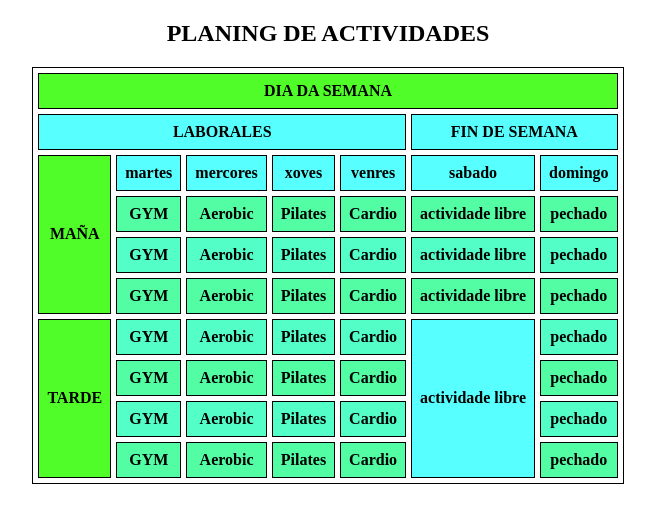
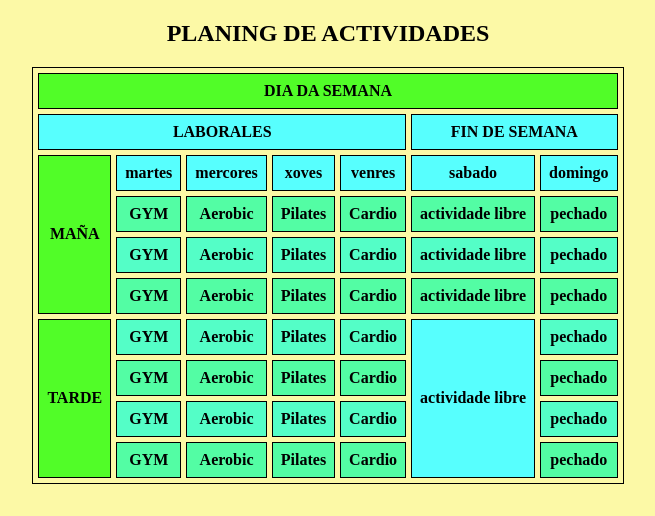
Before and after one commit to Ciclo-DAW/LIMA, a plain HTML site: page Tareas/Actividad 8/index.html in a window 1280 px wide. Shown: the whole page, without its empty margins (312-967 px from the left). Drawn offline with Linux system fonts and the light colour scheme.

Commit message:
bg color

```diff
--- a/Tareas/Actividad 8/index.html
+++ b/Tareas/Actividad 8/index.html
@@ -18,7 +18,7 @@
 
 </head>
 
-<body style="text-align: center;">
+<body style="text-align: center; background-color: #fcf9a6;">
   <h2>PLANING DE ACTIVIDADES</h2>
   <table class="table-players" align="center" cellpadding="8">
     <thead bgcolor="#51fd28">
```
